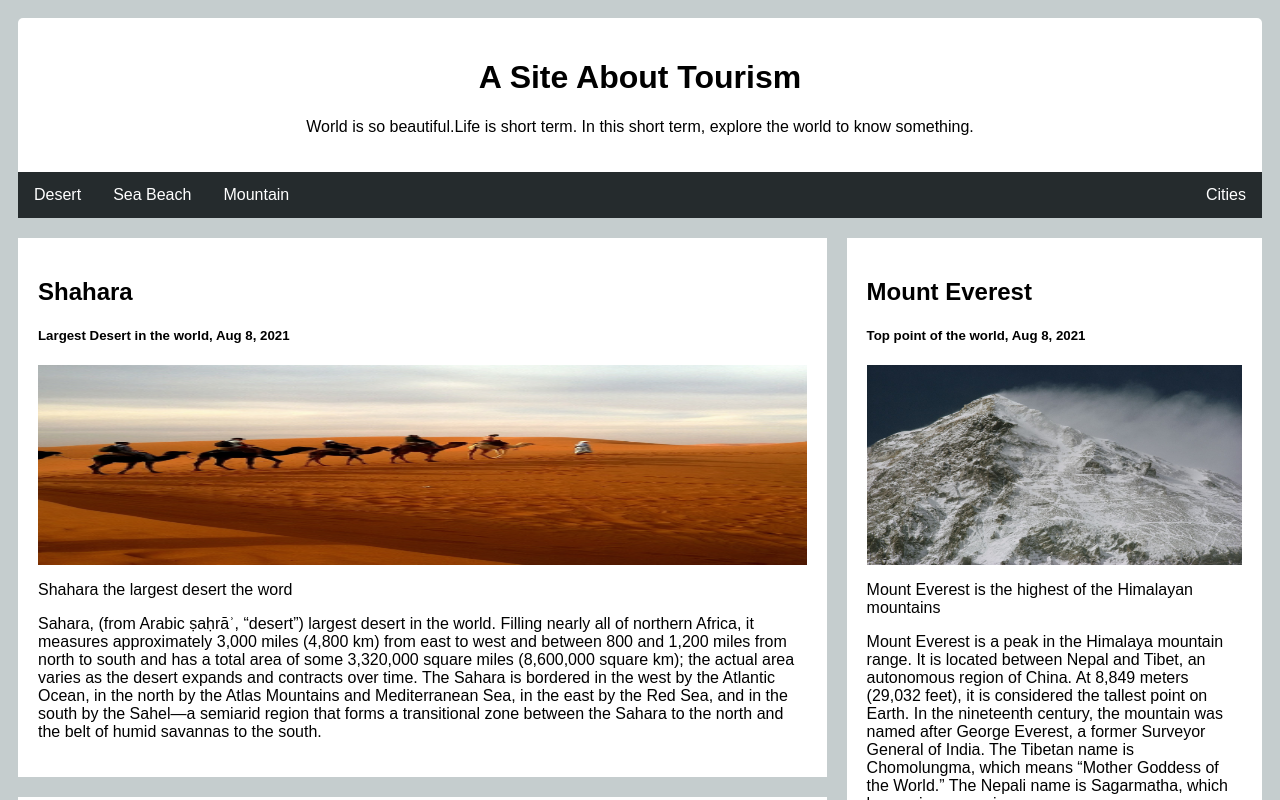
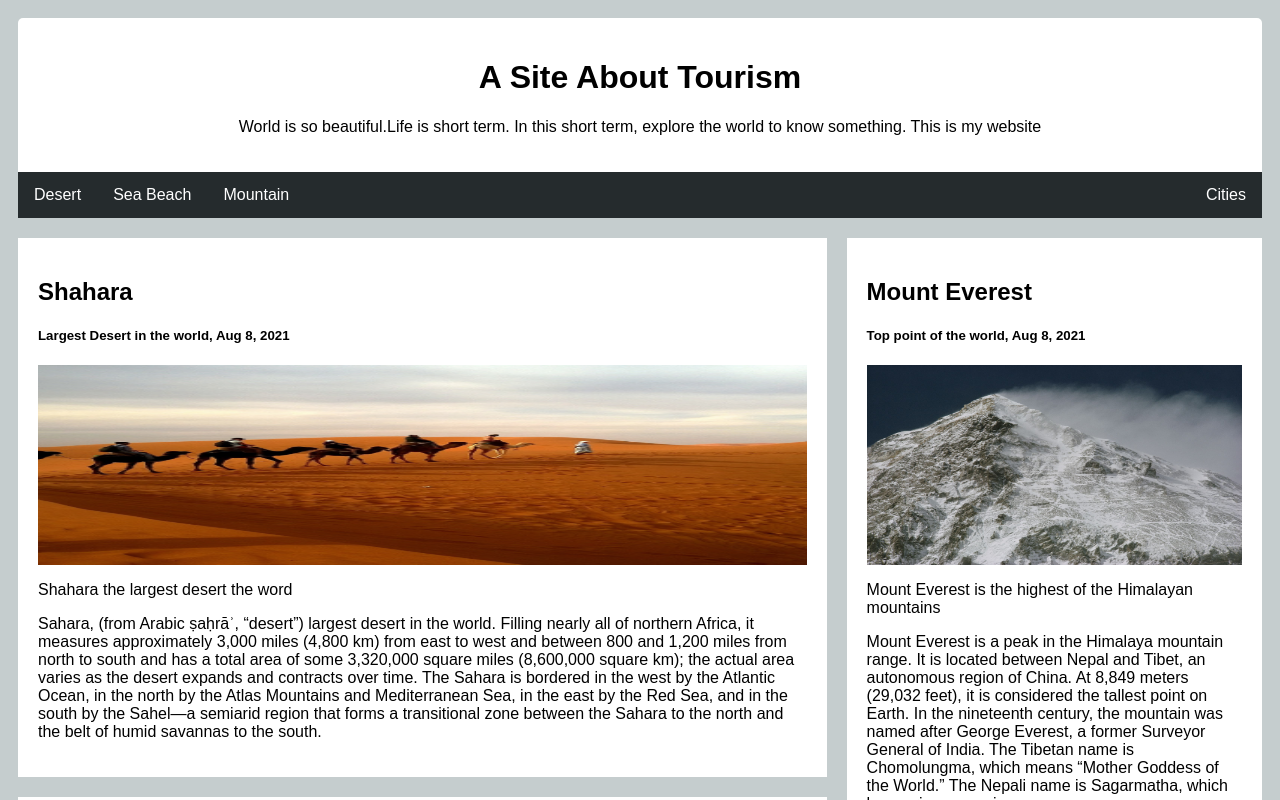
Before and after one commit to mostaksdp12/mostak.github.io, a plain HTML site: page index.html in a window 1280 px wide. Shown: the top 800 px of the page. Drawn offline with Linux system fonts and the light colour scheme.

Commit message:
update index.html

```diff
--- a/index.html
+++ b/index.html
@@ -9,7 +9,7 @@
   <body>
     <div class="header">
      <h1>A Site About Tourism</h1>
-     <p>World is so beautiful.Life is short term. In this short term, explore the world to know something.</p>
+     <p>World is so beautiful.Life is short term. In this short term, explore the world to know something. This is my website</p>
     </div>
     <div class="topnav">
       <a href="#">Desert</a>
```
